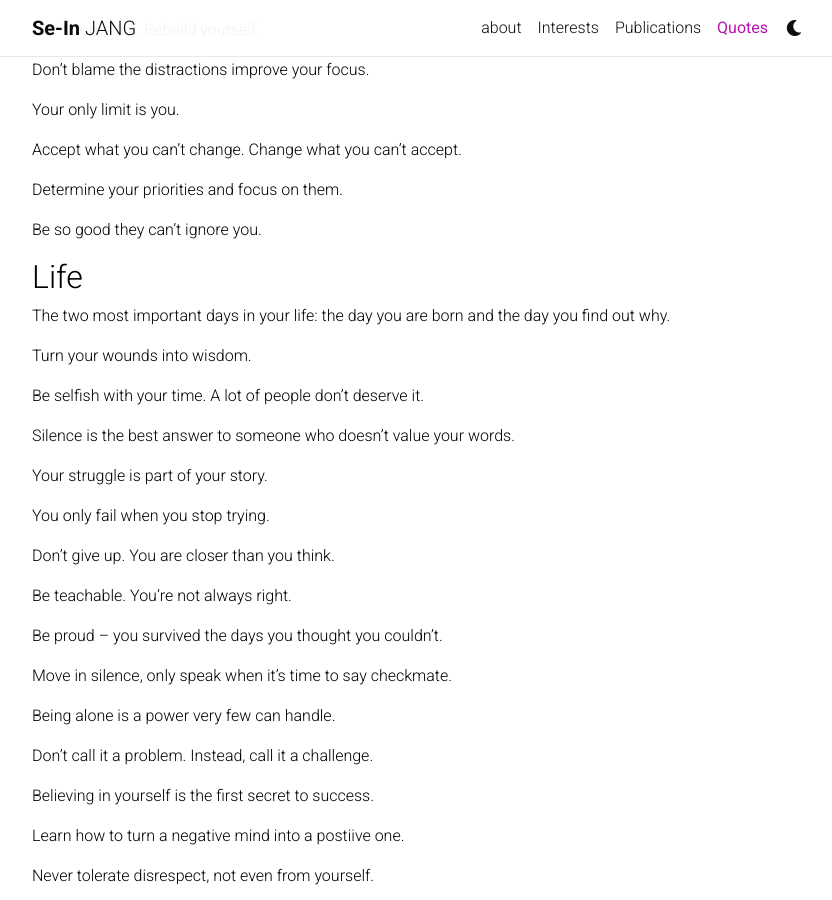
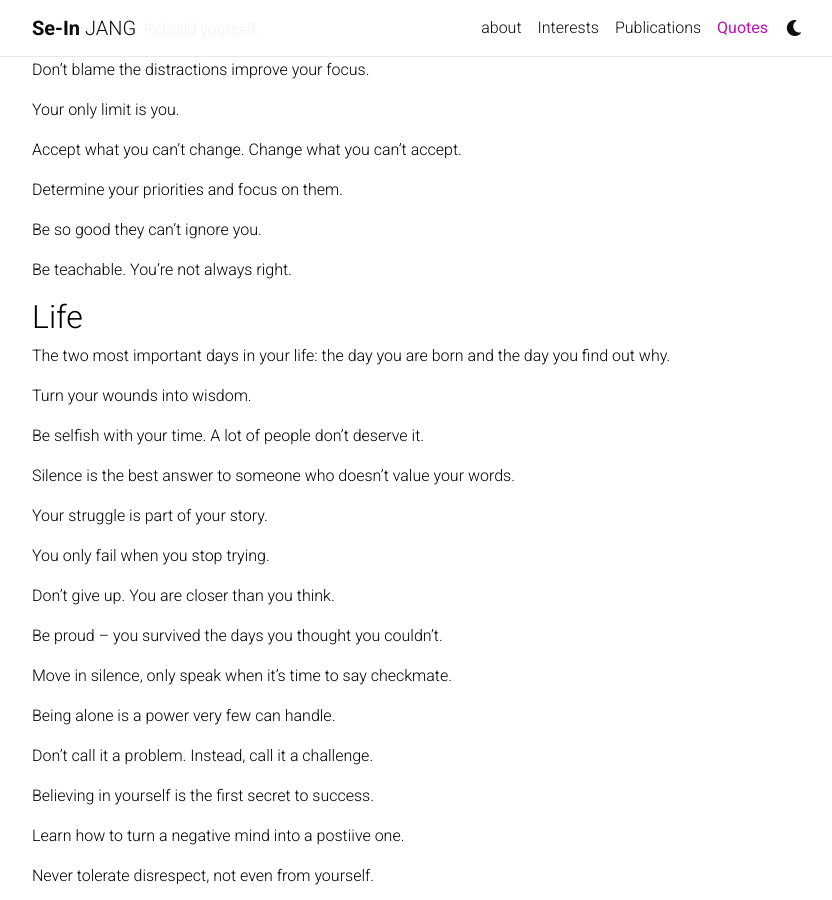
Before and after one commit to sijang/sijang.github.io, a Jekyll site: the page built from _pages/quotes.md, in a window 1280 px wide and 900 px high, scrolled down 1608 px. Shown: the whole window, without its empty margins (223-1055 px from the left). Built offline with Jekyll 4.4.1, drawn with Linux system fonts in a browser that asks for light colours; nearby versions of some CDN libraries; a style sheet for code colours, icons or effects is not loaded; part of the change alters nothing that is shown.

```diff
--- a/_pages/quotes.md
+++ b/_pages/quotes.md
@@ -88,6 +88,8 @@ nav: true
 
   > Be so good they can't ignore you.
 
+  > Be teachable. You're not always right.
+
 ## Life
   > The two most important days in your life: the day you are born and the day you find out why.
 
@@ -102,8 +104,6 @@ nav: true
   > You only fail when you stop trying.
 
   > Don't give up. You are closer than you think.
-
-  > Be teachable. You're not always right.
 
   > Be proud -- you survived the days you thought you couldn't.
 
```
